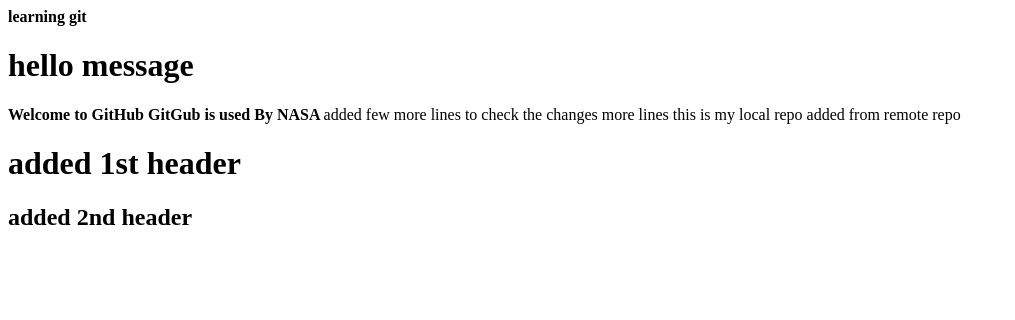
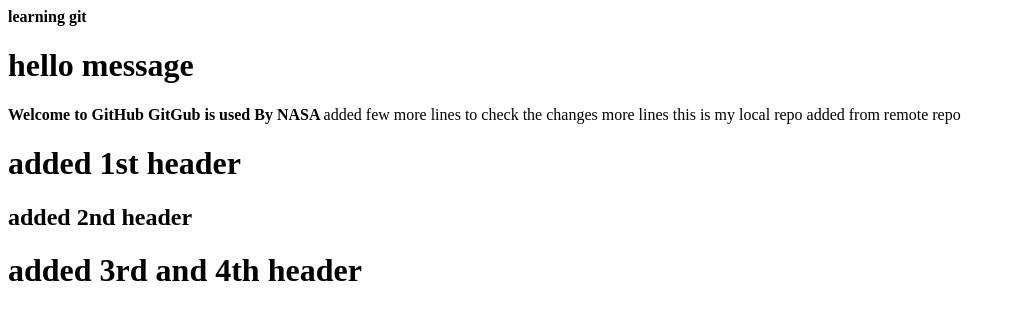
Before and after one commit to mahalaxmikc/exampleRepository, a plain HTML site: page index.html in a window 1280 px wide. Shown: the whole page, without its empty margins (0-1015 px from the left). Drawn offline with Linux system fonts and the light colour scheme.

Commit message:
updated remotely index.html 3rd & 4th header

```diff
--- a/index.html
+++ b/index.html
@@ -16,6 +16,7 @@
 		added from remote repo
 		<h1>added 1st header</h1>
 		<h2>added 2nd header</h2>
+		<h1> added 3rd and 4th header </h1> <!-- added remotely -->
 	</body
 
 
```
